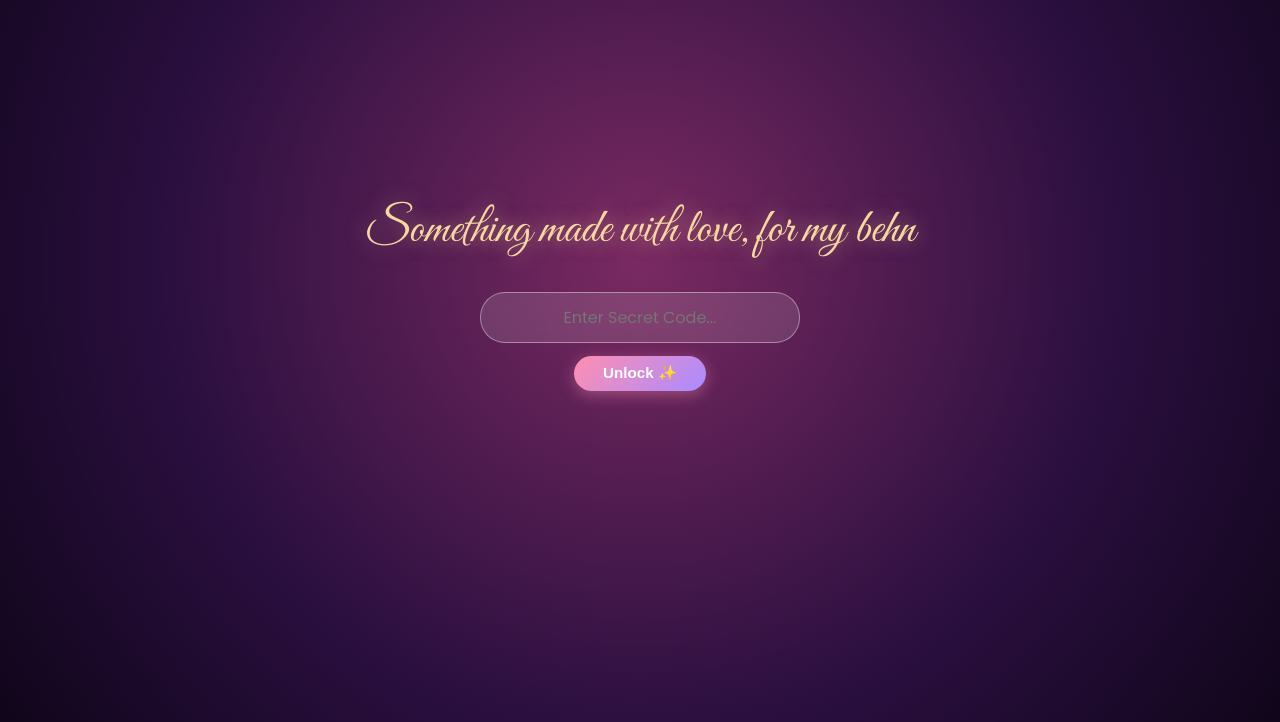
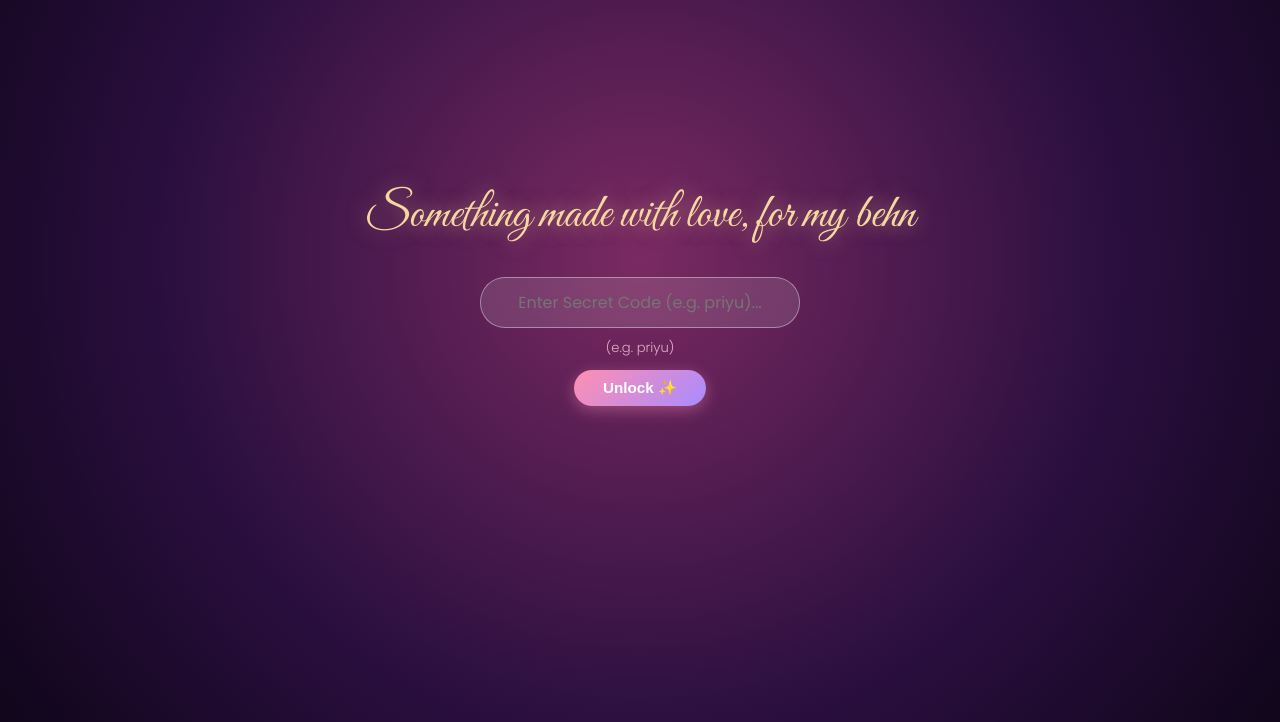
Before and after one commit to RajGahoi/birthday-special-surprise, a plain HTML site: page index.html in a window 1280 px wide. Shown: the part 78-800 px from the top of the page. Drawn offline with nearby package versions, Linux system fonts and the light colour scheme; animation ran at ten frames a second.

Commit message:
Show example password hint

```diff
--- a/index.html
+++ b/index.html
@@ -15,7 +15,8 @@
   <div class="gin">
     <p id="gate-top"></p>
     <div id="pw-box" style="margin: 1.5rem auto; max-width: 320px; display: flex; flex-direction: column; gap: 0.8rem; align-items: center;">
-      <input type="password" id="pw-input" placeholder="Enter Secret Code..." style="width: 100%; padding: 0.75rem 1.2rem; border-radius: 25px; border: 1px solid rgba(255,255,255,0.4); background: rgba(255,255,255,0.12); color: #fff; font-size: 1rem; text-align: center; outline: none; backdrop-filter: blur(10px); font-family: inherit;">
+      <input type="text" id="pw-input" placeholder="Enter Secret Code (e.g. priyu)..." style="width: 100%; padding: 0.75rem 1.2rem; border-radius: 25px; border: 1px solid rgba(255,255,255,0.4); background: rgba(255,255,255,0.12); color: #fff; font-size: 1rem; text-align: center; outline: none; backdrop-filter: blur(10px); font-family: inherit;">
+      <p style="font-size: 0.82rem; opacity: 0.8; margin-top: -0.2rem; color: #ffd1dc;">(e.g. priyu)</p>
       <button id="pw-submit" style="padding: 0.55rem 1.8rem; border-radius: 20px; border: none; background: linear-gradient(135deg, #ff8fb1, #a98bff); color: #fff; font-weight: 600; cursor: pointer; font-size: 0.95rem; box-shadow: 0 4px 15px rgba(255,143,177,0.4);">Unlock ✨</button>
       <p id="pw-err" style="color: #ff6b8b; font-size: 0.85rem; min-height: 1.2em; margin: 0;"></p>
     </div>
```
